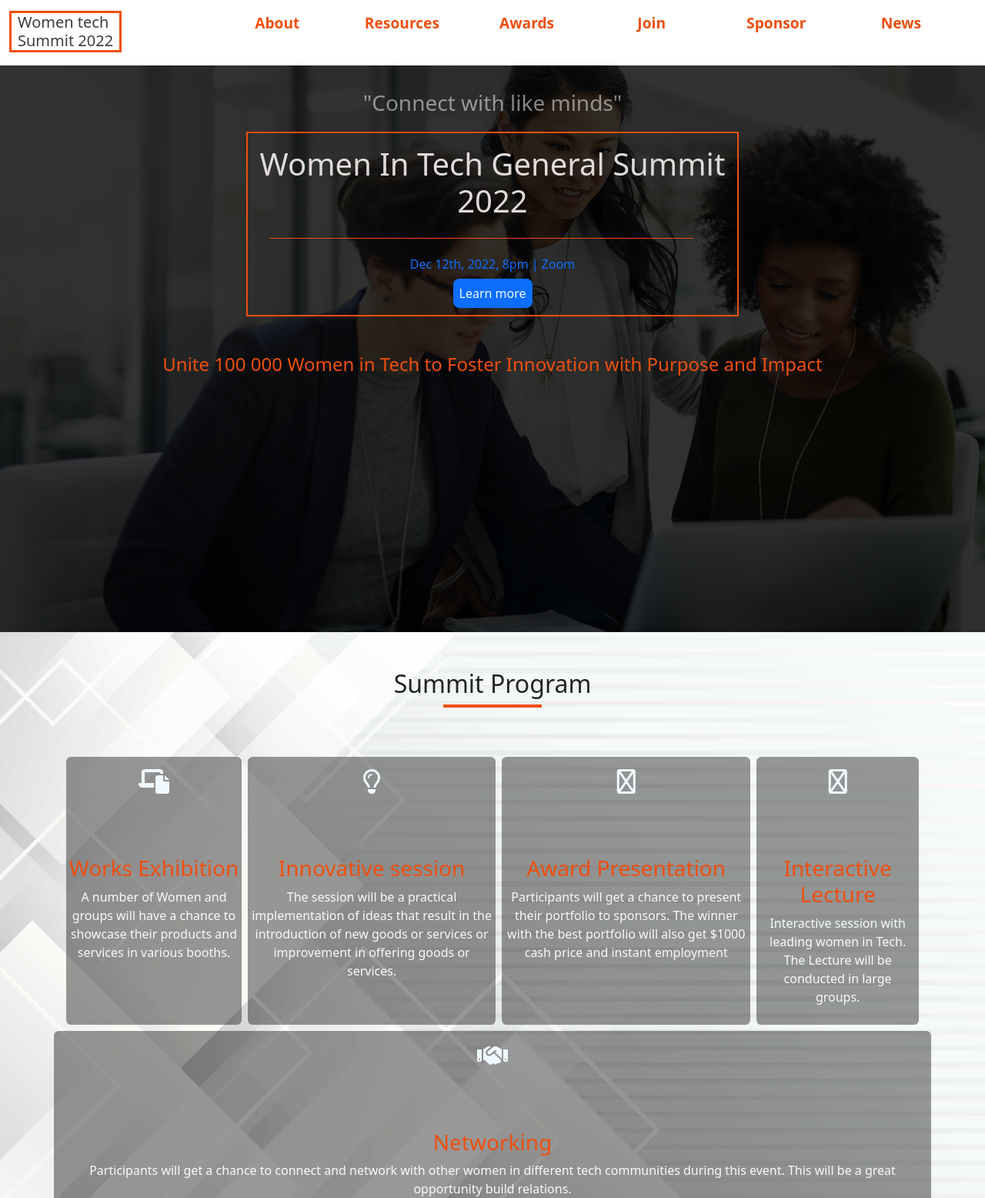
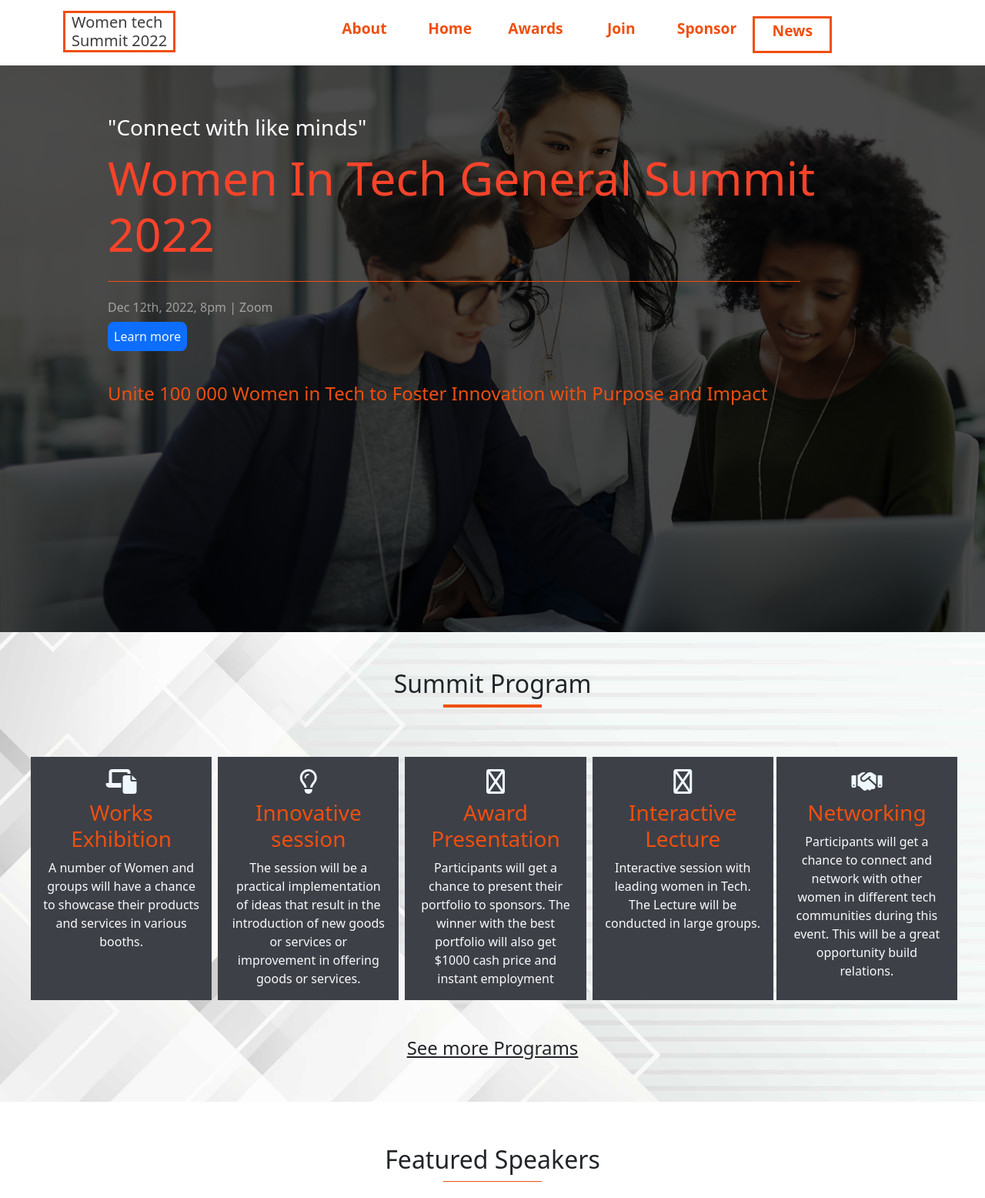
Before and after one commit to Tessyrich/Capstone-Project-Main, a website: page index.html in a window 1280 px wide. Shown: the part 27-1583 px from the top of the page at 77% size. Drawn offline with nearby package versions, Linux system fonts and the light colour scheme.

Commit message:
Make correction From code review

```diff
--- a/index.html
+++ b/index.html
@@ -24,15 +24,15 @@
     </nav>
 
   <section class= "bg-white nav-sub">
-    <div class="container-fluid d-flex menu-bar">
+    <div class="container d-flex menu-bar">
       <a href="" class="nav-brand px-2 h5">Women tech<br> Summit 2022</a>
       <ul class=" nav-ul align-items-center justify-content-center">
-        <li class="item mx-1"><a href="./about.html" class="nav-link h3">About</a></li>
-        <li class="item mx-1 "><a href="#" class="nav-link h3">Resources</a></li>
-        <li class="item mx-1 "><a href="#" class="nav-link h3">Awards</a></li>
-        <li class="item mx-1 "><a href="#" class="nav-link h3">Join</a></li>
-        <li class="item mx-1 "><a href="#" class="nav-link h3">Sponsor</a></li>
-        <li class="item mx-1  "><a href="#" class="nav-link h3">News</a></li>
+        <li class="item mx-1 pt-1"><a href="./about.html" class="nav-link h3">About</a></li>
+        <li class="item mx-1 pt-1"><a href="./index.html" class="nav-link h3">Home</a></li>
+        <li class="item mx-1 pt-1"><a href="#" class="nav-link h3">Awards</a></li>
+        <li class="item mx-1 pt-1"><a href="#" class="nav-link h3">Join</a></li>
+        <li class="item mx-1 pt-1"><a href="#" class="nav-link h3">Sponsor</a></li>
+        <li class="item item-last mx-1 pt-1 "><a href="#" class="nav-link h3">News</a></li>
 
       </ul>
       <div class="hambur my-2">
@@ -47,14 +47,14 @@
 <!-- Main Section -->
   <section class="header">
     <main class="img-cover">
-     <h3 class="h3 text-white-50 container text-center pt-5 pb-1 mt-5">"Connect with like minds"</h3>
-     <div class="headline container py-3 mt-3">
-       <h1 class="h1 headtext">Women In Tech General Summit 2022</h1>
-       <div class="sep mx-3 my-4"></div>
-       <h6 class="venue text-primary mb-3">Dec 12th, 2022, 8pm | Zoom </h6>
+      <div class="headline container pt-3 mt-3">
+       <h3 class="h3 text-white pt-5 pb-1 mt-5">"Connect with like minds"</h3>
+       <h1 class="headtext">Women In Tech General Summit 2022</h1>
+       <div class="sep my-4"></div>
+       <h6 class="venue text-white-50 mb-3">Dec 12th, 2022, 8pm | Zoom </h6>
        <a href="#" class="learn py-2 px-2">Learn more</a>
+       <p class="theme h4 pt-5">Unite 100 000 Women in Tech to Foster Innovation with Purpose and Impact</p>
       </div>
-     <p class="theme h4 pt-5 px-2 text-center">Unite 100 000 Women in Tech to Foster Innovation with Purpose and Impact</p>
 
     </main>
   </section>
@@ -65,39 +65,40 @@
     <h2 class="h2 text-center pt-5">Summit Program</h2>
     <div class="pt-1 underprogram"></div>
   </div>
-  <div class=" d-md-flex flex-row mt-5 container">
-    <div class="program-item py-2 mx-1 mt-3">
+  <div class=" d-md-flex flex-row mt-5 px-4">
+    <div class="program-item pt-2 mx-1 mt-3 px-3">
       <div class="program-logo"><i class="fa-sharp fa-solid fa-laptop-file"></i></div>
       <div class="pro-topic"><h3>Works Exhibition</h3></div>
       <div class="prosub-topic text-light text-center"><p>A number of Women and groups will have a chance to showcase their products and services in various booths.</p></div>
     </div>
-    <div class="program-item py-2 mx-1 mt-3">
+    <div class="program-item pt-2 mx-1 mt-3 px-3">
       <div class="program-logo"><i class="fa-regular fa-lightbulb"></i></div>
       <div class="pro-topic"><h3>Innovative session</h3></div>
       <div class="prosub-topic text-light text-center"><p>The session will be a practical implementation of ideas that result in the introduction of new goods or services or improvement in offering goods or services.</p></div>
     </div>
-    <div class="program-item py-2 mx-1 mt-3">
+    <div class="program-item pt-2 mx-1 mt-3 px-3">
       <div class="program-logo"><i class="fa-regular fa-gift"></i></div>
       <div class="pro-topic"><h3>Award Presentation</h3></div>
       <div class="prosub-topic text-light text-center"><p>Participants will get a chance to present their portfolio to sponsors. The winner with the best portfolio will also get $1000 cash price and instant employment</p></div>
     </div>
-    <div class="program-item py-2 mx-1 mt-3 px-2">
+    <div class="program-item pt-2 mx-1 mt-3 px-3">
       <div class="program-logo"><i class="fa-regular fa-people-line"></i></div>
       <div class="pro-topic"><h3>Interactive Lecture</h3></div>
       <div class="prosub-topic text-light text-center"><p>Interactive session with leading women in Tech. The Lecture will be conducted in large groups.</p></div>
     </div>
-  </div>
-  <div class="program-item py-2 px-2 mt-2 container">
+    <div class="program-item pt-2 mt-3 px-3">
       <div class="program-logo"><i class="fa-solid fa-handshake"></i></div>
       <div class="pro-topic"><h3>Networking</h3></div>
       <div class="prosub-topic text-light text-center"><p>Participants will get a chance to connect and network with other women in different tech communities during this event. This will be a great opportunity build relations.</p></div>
     </div>
+  </div>
     <div class="program-bo d-flex flex-column justify-content-center align-items-center">
-      <h2 class="h4 text-center pt-2"><a href="#" class="text-dark">See more Programs</a></h2>
+      <h2 class="h4 text-center prog-see py-5"><a href="#" class="text-dark">See more Programs</a></h2>
     </div>
+    <div class="join container align-items-center justify-content-center px-3"><a href="#"> <h3 class="text-center text-white">Join Women In Tech Summit</h3></a> </div>
 </section>
 <!-- FEATURED SPEAKERS -->
-<Section class="featured-speakers container-fluid py-2">
+<Section class="featured-speakers container py-2">
   <div class="program-box d-flex flex-column justify-content-center align-items-center">
     <h2 class="h2 text-center pt-5">Featured Speakers</h2>
   <div class=" underprogram mb-4"></div>
--- a/style.css
+++ b/style.css
@@ -121,7 +121,7 @@ a:hover {
   position: absolute;
   width: 100%;
   height: 100vh;
-  background-color: rgba(0, 0, 0, 0.8);
+  background-color: rgba(0, 0, 0, 0.7);
 }
 
 .menu-bar {
@@ -135,13 +135,11 @@ a:hover {
 }
 
 .headline {
-  border: 2px solid var(--mainColor);
 
   /* border-top: none; */
   align-items: center;
   justify-content: center;
-  text-align: center;
-  width: 50% !important;
+  width: 80% !important;
 }
 
 .sep {
@@ -152,7 +150,8 @@ a:hover {
 }
 
 .headtext {
-  color: rgb(224, 218, 218);
+  color: rgb(248,67,42);
+  font-size: 2.4rem;
 }
 
 .learn {
@@ -177,7 +176,6 @@ a:hover {
 .program-logo {
   font-weight: 600;
   color: aliceblue;
-  height: 15vh;
   font-size: xx-large;
   text-align: center;
 }
@@ -194,8 +192,8 @@ a:hover {
 }
 
 .program-item {
-  background-color: rgba(0, 0, 0, 0.4);
-  border-radius: 0.4rem;
+  background-color: rgb(61,64,71);
+  width: 100%;
 }
 
 .underprogram {
@@ -242,13 +240,12 @@ a:hover {
 .featured {
   display: grid;
   grid-template-columns: repeat(auto-fill, minmax(375px, 1fr));
-  gap: 1rem;
+  gap: 0.3rem
 }
 
 .speaker1-items {
   width: 50%;
 }
-
 .speaker-profe {
   color: var(--mainColor);
   font-style: italic;
@@ -301,7 +298,7 @@ a:hover {
 
 .virtual1 {
   position: relative;
-  width: 47%;
+  width: 100%;
   height: 50vh;
   background-position: center;
   background-size: cover;
@@ -310,7 +307,7 @@ a:hover {
 
 .virtual2 {
   position: relative;
-  width: 47%;
+  width: 100%;
   height: 50vh;
   background-position: center;
   background-size: cover;
@@ -321,7 +318,7 @@ a:hover {
   position: absolute;
   width: 100%;
   height: 100%;
-  background-color: rgba(0, 0, 0, 0.7);
+  background-color: rgba(248,67,42,0.8);
   z-index: 999;
 }
 
@@ -342,6 +339,25 @@ a:hover {
   border: 3px var(--mainColor) solid;
   color: rgb(61, 61, 61);
   font-family: var(--font);
+}
+
+.join a{
+  text-decoration: none;
+  font-family: var(--font);
+  line-height: 20px;
+  padding-top: 2rem;
+  height: 100% !important;
+}
+
+.join{
+  height: 15vh;
+  padding: 3rem 0;
+  background-color: rgb(255,79,56);
+  width: 80% !important;
+}
+
+.prog-see{
+  display: none;
 }
 
 @media screen and (min-width: 768px) {
@@ -368,7 +384,8 @@ a:hover {
     font-family: var(--font);
     display: block;
     align-items: center;
-    width: 20%;
+    width: 12%;
+    height: 6vh;
     font-size: larger;
     justify-content: center;
   }
@@ -399,4 +416,41 @@ a:hover {
     font-family: var(--font);
     display: block;
   }
+  .program-item {
+    background-color: rgb(61,64,71);
+    width: 35%;
+  }
+
+  .item-last{
+    color: var(--mainColor);
+    border: 3px solid var(--mainColor);
+  }
+  .virtual2 {
+    position: relative;
+    width: 47%;
+    height: 50vh;
+    background-position: center;
+    background-size: cover;
+    background-image: url(./images/imgvirtual2.png);
+  }
+  .virtual1 {
+    position: relative;
+    width: 47%;
+    height: 50vh;
+    background-position: center;
+    background-size: cover;
+    background-image: url(./images/imgvirtual1.webp);
+  }
+
+  .join{
+    display: none;
+  }
+
+  .prog-see{
+    display: block;
+  }
+  .headtext {
+    color: rgb(248,67,42);
+    font-size: 3.8rem;
+  }
 }
```
Also changed, not shown: about.html (+10 -10 lines), README.md.
